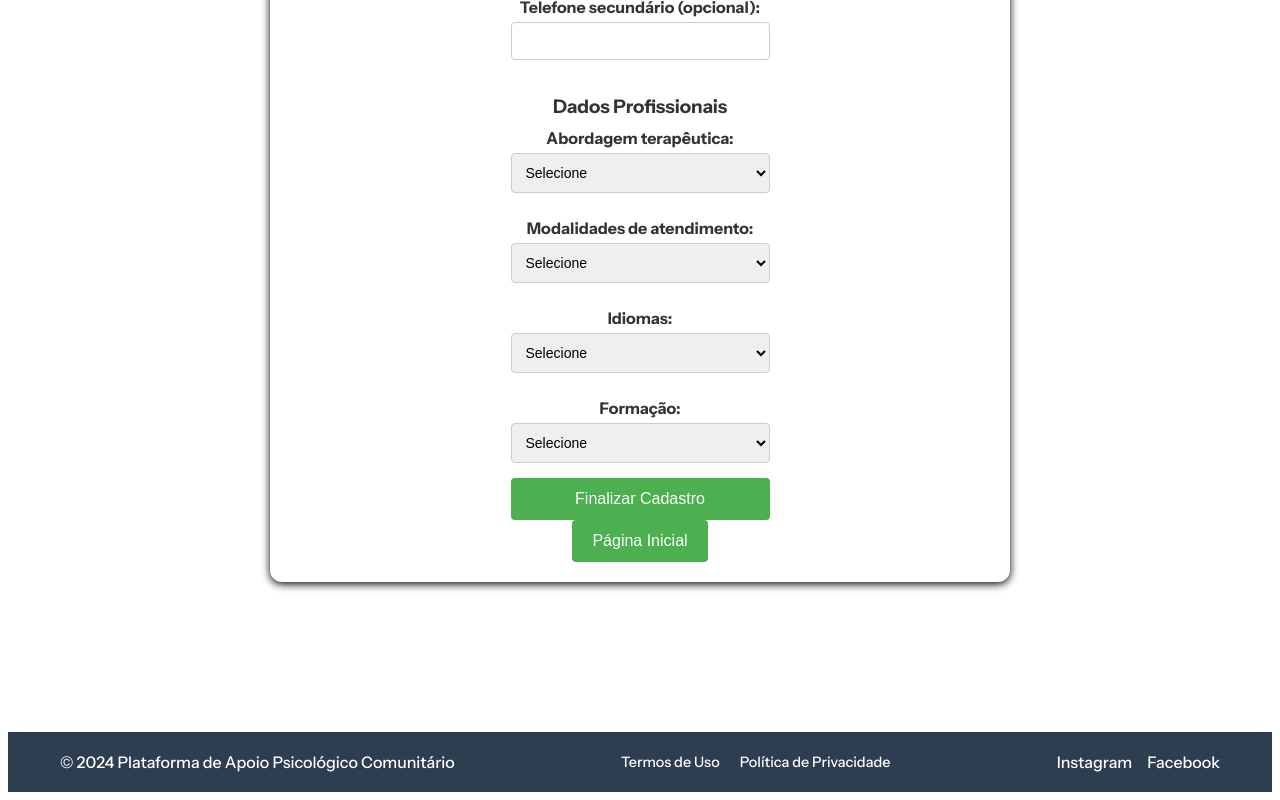
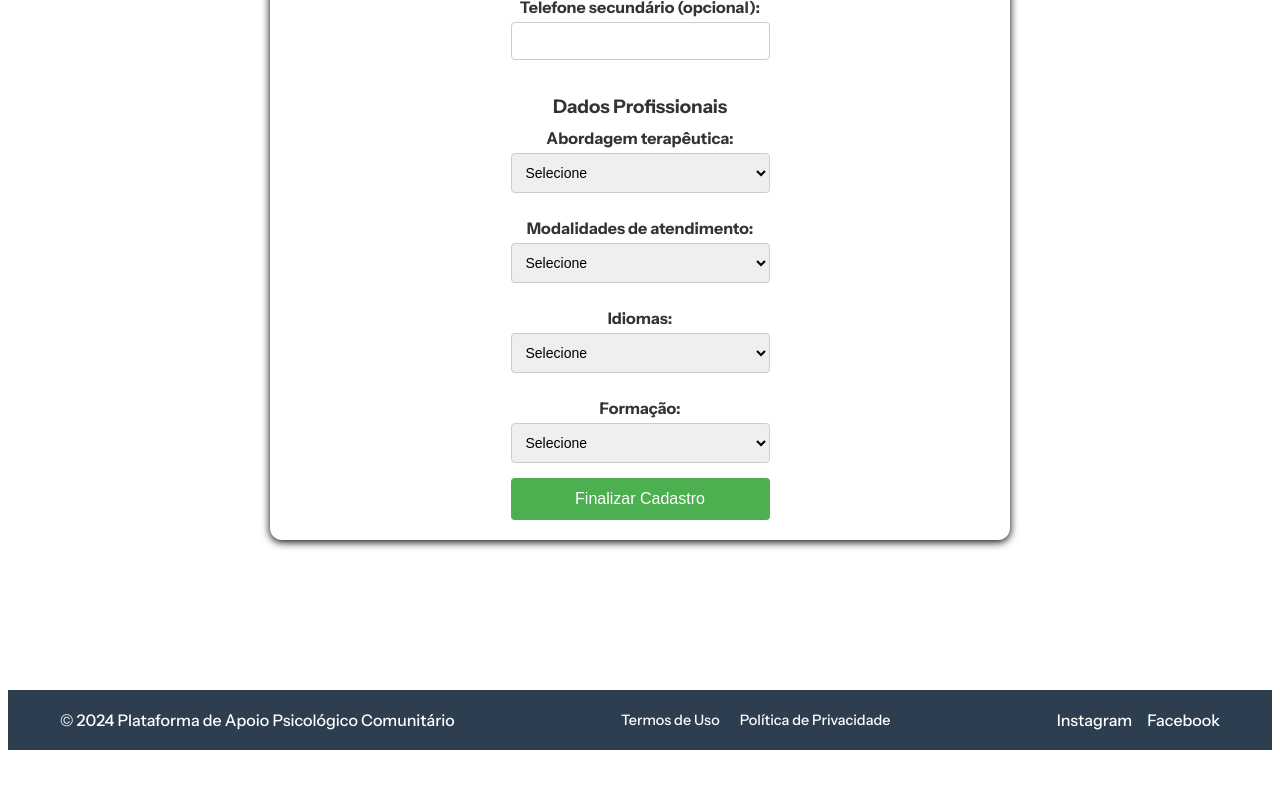
Before and after one commit to gusmrtns/plataforma-de-apoio-psicologico-comunitario, a React (Vite) app in the folder plataforma-apoio/: page /cadastroProfissional in a window 1280 px wide. Shown: the part 946-1746 px from the top of the page. After the commit the page ends 1704 px from the top, so only its background shows below. Built offline with nearby package versions, Linux system fonts and the light colour scheme.

Commit message:
feat : Estilização geral

```diff
--- a/plataforma-apoio/src/pages/Login.jsx
+++ b/plataforma-apoio/src/pages/Login.jsx
@@ -4,7 +4,6 @@ const Login = () => {
   return (
     <div className="login-container">
       <div className="login-form">
-        <h1>logomarca</h1>
         <form>
           <div className="form-group">
             <label htmlFor="email">Usuário/e-mail:</label>
--- a/plataforma-apoio/src/pages/cadastroProfissional.jsx
+++ b/plataforma-apoio/src/pages/cadastroProfissional.jsx
@@ -133,11 +133,6 @@ const CadastroProfissional = () => {
             <button className="botao-cadastro" type="submit">Finalizar Cadastro</button>
           </div>
         </form>
-        <div className="divBotao">
-          <Link to="/">
-            <button className="botao-cadastro">Página Inicial</button>
-          </Link>
-        </div>
       </div>
     </>
   );
--- a/plataforma-apoio/src/styles/home.css
+++ b/plataforma-apoio/src/styles/home.css
@@ -13,6 +13,7 @@
     position: relative;
     width: 100%;
     min-height: 100vh; /* Garante que ocupa toda a tela */
+    height: 100vh;
 }
 
 .header-home img{
--- a/plataforma-apoio/src/styles/login.css
+++ b/plataforma-apoio/src/styles/login.css
@@ -14,11 +14,10 @@
     background-color: #fff;
     padding: 40px;
     border-radius: 30px 0 30px 0;
-    /* Arredondar apenas a superior direita e inferior esquerda */
     box-shadow: 0 2px 5px rgba(0, 0, 0, 0.3);
     text-align: center;
     width: 100%;
-    max-width: 350px;
+    max-width: 450px;
     box-sizing: border-box;
     position: relative;
   }
```
